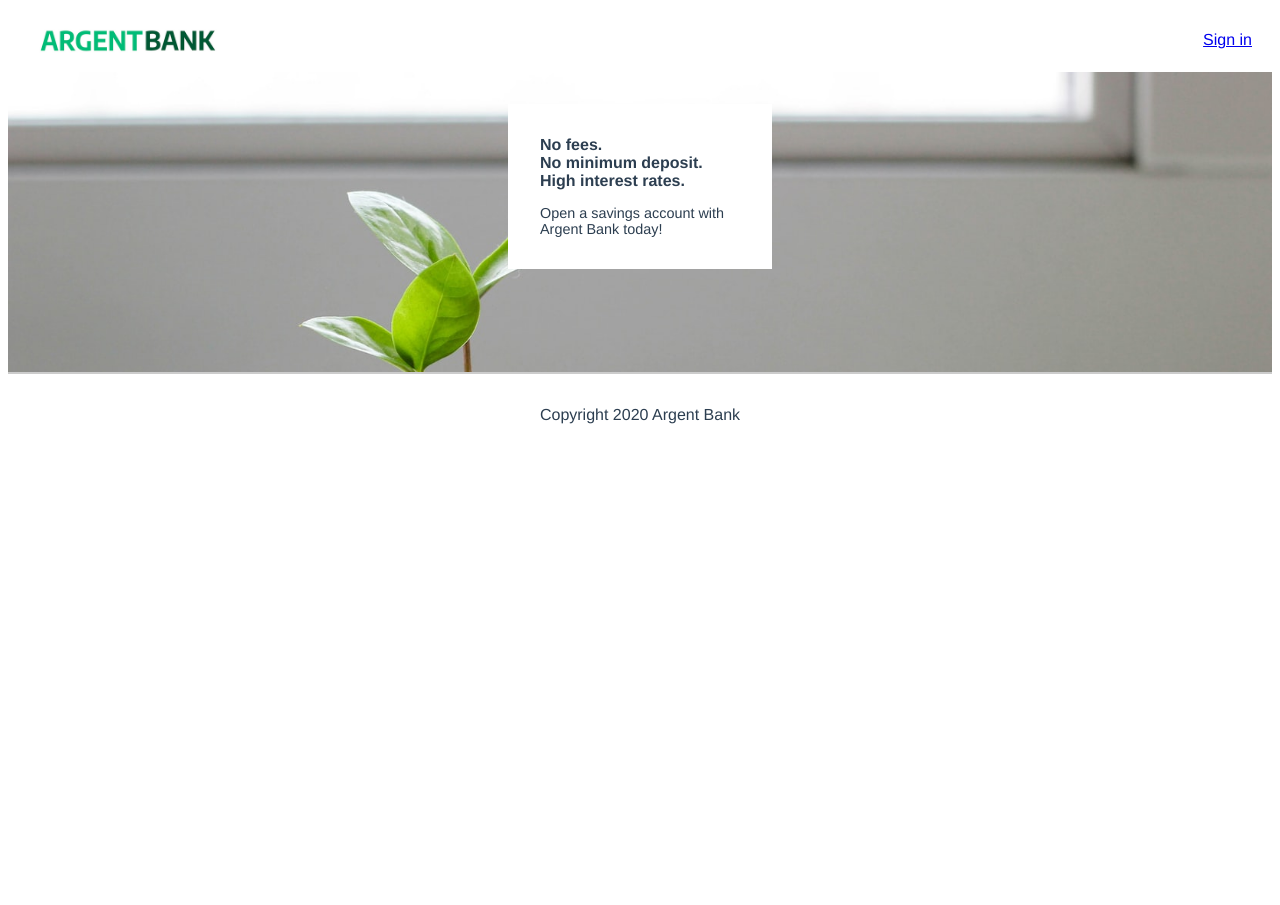
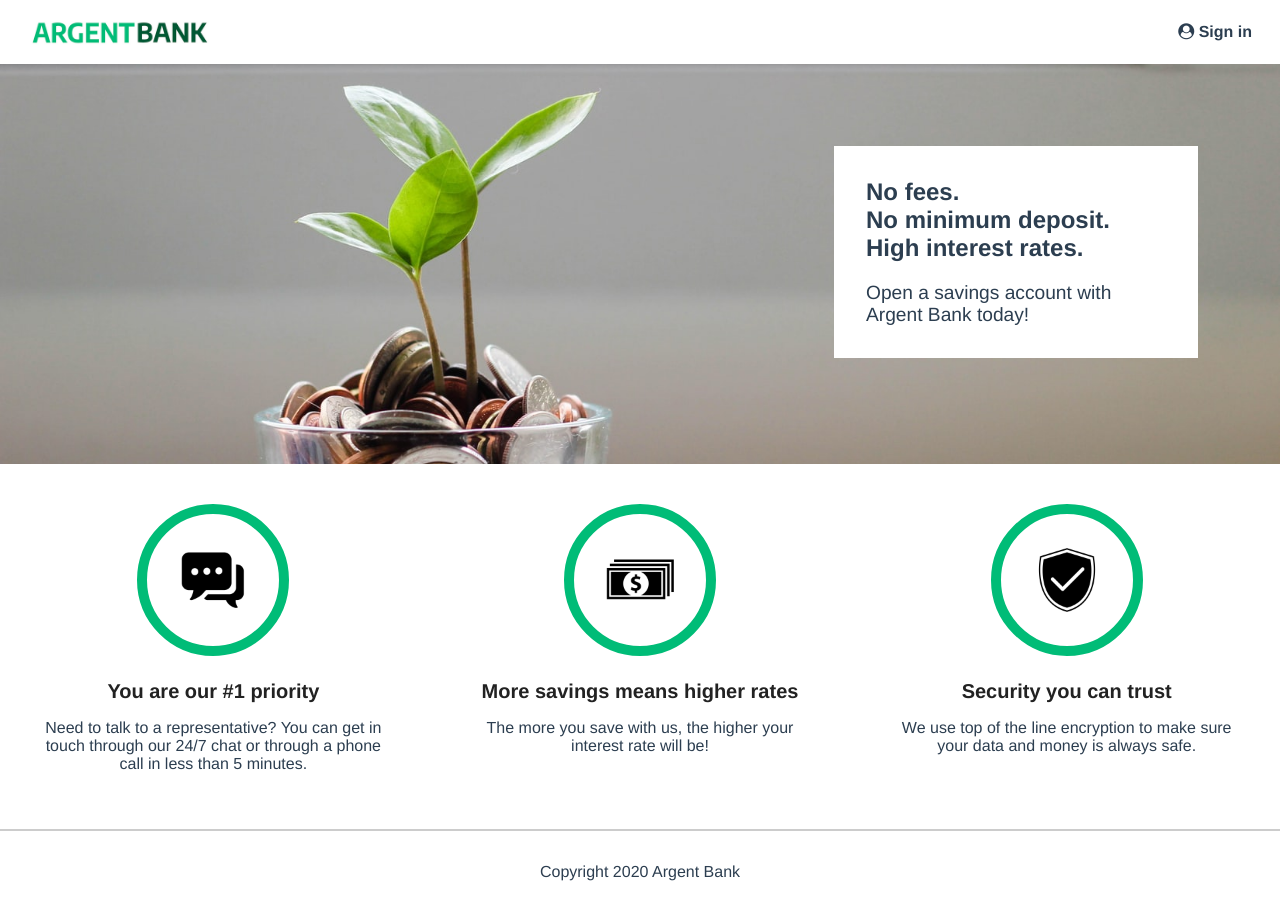
Before and after one commit to Adman59/Argent-Bank, a React (Vite) app in the folder front/: page /home in a window 1280 px wide. Before the commit the page ends 816 px from the top, so only its background shows below. Built offline with nearby package versions, Linux system fonts and the light colour scheme.

Commit message:
Finalisation de la page d'accueil + intégration de la page de login

```diff
--- /dev/null
+++ b/front/src/assets/api/featuresinfo.json
@@ -0,0 +1,23 @@
+[
+    {
+        "id": "01",
+        "image": "src/assets/images/icon-chat.png",
+        "alt": "Chat Icon",
+        "title": "You are our #1 priority",
+        "content": "Need to talk to a representative? You can get in touch through our 24/7 chat or through a phone call in less than 5 minutes."
+    },
+    {
+        "id": "02",
+        "image": "src/assets/images/icon-money.png",
+        "alt": "Money icon",
+        "title": "More savings means higher rates",
+        "content": "The more you save with us, the higher your interest rate will be!"
+    },
+    {
+        "id": "03",
+        "image": "src/assets/images/icon-security.png",
+        "alt": "Security icon",
+        "title": "Security you can trust",
+        "content": "We use top of the line encryption to make sure your data and money is always safe."
+    }
+]
--- a/front/src/components/Features/Features.jsx
+++ b/front/src/components/Features/Features.jsx
@@ -1,12 +1,24 @@
 import './features.css';
+import PropTypes from 'prop-types';
 
-const Features = () => {
+const Features = ({ image, alt, title, description }) => {
     return (
-        <section className='features'>
+        <>
             <h2 className='sr-only'>Features</h2>
-
-        </section>
+            <div className="feature-item">
+                <img src={image} alt={alt} className="feature-icon"></img>
+                <h3 className="feature-item-title">{title}</h3>
+                <p>{description}</p>
+            </div>
+        </>
     );
 };
 
+Features.propTypes = {
+    image: PropTypes.string.isRequired,
+    alt: PropTypes.string.isRequired,
+    title: PropTypes.string.isRequired,
+    description: PropTypes.string.isRequired,
+};
+
 export default Features;
--- a/front/src/components/Features/features.css
+++ b/front/src/components/Features/features.css
@@ -0,0 +1,29 @@
+.features {
+    display: flex;
+    flex-direction: column;
+}
+
+.feature-item {
+    flex: 1;
+    padding: 2.5rem;
+}
+
+.feature-icon {
+    width: 100px;
+    border: 10px solid #00bc77;
+    border-radius: 50%;
+    padding: 1rem;
+}
+
+.feature-item-title {
+    color: #222;
+    font-size: 1.25rem;
+    font-weight: bold;
+    margin-bottom: 0.5rem;
+}
+
+@media (min-width: 920px) {
+    .features {
+        flex-direction: row;
+    }
+}
--- a/front/src/components/Hero/hero.css
+++ b/front/src/components/Hero/hero.css
@@ -27,3 +27,26 @@
     margin-bottom: 0;
     font-size: 0.9rem;
 }
+
+@media (min-width: 920px) {
+    .hero {
+      height: 400px;
+      background-position: 0% 33%;
+    }
+
+    .hero-content {
+      position: absolute;
+      top: 50px;
+      right: 50px;
+      width: 300px;
+      margin: 2rem;
+    }
+
+    .hero-content .subtitle {
+      font-size: 1.5rem;
+    }
+
+    .hero-content .text {
+      font-size: 1.2rem;
+    }
+  }
--- a/front/src/layout/Header/Header.jsx
+++ b/front/src/layout/Header/Header.jsx
@@ -1,19 +1,19 @@
 import { Link } from "react-router-dom";
 import Logo from '../../assets/images/argentBankLogo.png';
+import 'font-awesome/css/font-awesome.min.css';
+
 import './header.css'
 
 const Header = () => {
     return (
-        <div className="Header">
         <header>
             <nav className="main-nav">
                 <Link to="/home" className="main-nav-logo"><img className="main-nav-logo-image" src={Logo} alt="Logo" /></Link>
                 <div>
-                        <Link className="main-nav-item" to="/Login">Sign in</Link>
+                <Link className="main-nav-item" to="/Login"><i className="fa fa-user-circle"></i> Sign in </Link>
                 </div>
             </nav>
         </header>
-        </div>
     );
 };
 
--- a/front/src/layout/Header/header.css
+++ b/front/src/layout/Header/header.css
@@ -14,3 +14,17 @@
     max-width: 100%;
     width: 200px;
 }
+
+.main-nav a {
+    font-weight: bold;
+    color: #2c3e50;
+}
+
+.main-nav-item {
+    text-decoration: none;
+    margin-right: 0.5rem;
+}
+
+.main-nav-item:hover {
+    text-decoration: underline;
+}
--- a/front/src/layout/Layout.jsx
+++ b/front/src/layout/Layout.jsx
@@ -1,19 +1,25 @@
-import { Outlet } from 'react-router-dom';
+import { Outlet, useLocation } from 'react-router-dom';
 
 import Header from './Header/Header';
 import Footer from './Footer/Footer';
-import './layout.css'
+import './layout.css';
 
 const Layout = () => {
+    const location = useLocation(); // Obtenez l'URL actuelle
+
+    // Vérifiez si l'URL est "/user" pour décider si la classe "bg-dark" doit être ajoutée
+    const isUserPage = location.pathname === '/Login';
+    const mainClass = isUserPage ? 'bg-dark' : '';
+
     return (
         <div className="layout">
             <Header />
-            <main>
+            <main className={mainClass}>
                 <Outlet />
             </main>
             <Footer />
         </div>
-    )
-}
+    );
+};
 
-export default Layout
+export default Layout;
--- a/front/src/main.css
+++ b/front/src/main.css
@@ -4,6 +4,10 @@ html {
     -moz-osx-font-smoothing: grayscale;
     text-align: center;
     color: #2c3e50;
+}
+
+body {
+    margin: 0;
 }
 
 .sr-only {
@@ -19,3 +23,11 @@ html {
     width: 1px !important;
     white-space: nowrap !important; /* 3 */
 }
+
+.bg-dark {
+    background-color: #12002b;
+}
+
+main {
+    flex: 1;
+}
--- a/front/src/pages/Auth/Login.jsx
+++ b/front/src/pages/Auth/Login.jsx
@@ -1,8 +1,30 @@
+import { Link } from "react-router-dom";
+import 'font-awesome/css/font-awesome.min.css';
+import './login.css'
+
 const Login = () => {
     return (
-        <div>
-            Ma page de login
-        </div>
+        <>
+        <section className="sign-in-content">
+            <i className="fa fa-user-circle sign-in-icon"></i>
+            <h1>Sign in</h1>
+            <form>
+                <div className="input-wrapper">
+                    <label htmlFor="username">Username</label>
+                    <input type="text" id="username" />
+                </div>
+                <div className="input-wrapper">
+                    <label htmlFor="password">Password</label>
+                    <input type="password" id="password" />
+                </div>
+                <div className="input-remember">
+                    <input type="checkbox" id="remember-me" />
+                    <label htmlFor="remember-me">Remember me</label>
+                </div>
+                <Link className="sign-in-button" to="/User"> Sign in </Link>
+            </form>
+        </section>
+        </>
     );
 };
 
--- /dev/null
+++ b/front/src/pages/Auth/login.css
@@ -0,0 +1,48 @@
+.sign-in-content {
+    box-sizing: border-box;
+    background-color: white;
+    width: 300px;
+    margin: 0 auto;
+    margin-top: 3rem;
+    padding: 2rem;
+  }
+
+/* .sign-in-icon {
+    font-size: 5rem;
+} */
+
+.input-remember {
+    display: flex;
+}
+
+.input-remember label {
+    margin-left: 0.25rem;
+}
+
+.input-wrapper {
+    display: flex;
+    flex-direction: column;
+    text-align: left;
+    margin-bottom: 1rem;
+}
+
+.input-wrapper label {
+    font-weight: bold;
+}
+
+.input-wrapper input {
+    padding: 5px;
+    font-size: 1.2rem;
+}
+
+.sign-in-button {
+    display: block;
+    width: 100%;
+    padding: 8px 0;
+    font-size: 1.1rem;
+    font-weight: bold;
+    margin-top: 1rem;
+    border-color: #00bc77;
+    background-color: #00bc77;
+    color: #fff;
+}
--- a/front/src/pages/Public/Home/Home.jsx
+++ b/front/src/pages/Public/Home/Home.jsx
@@ -1,9 +1,18 @@
+import Features from "../../../components/Features/Features";
 import Hero from "../../../components/Hero/Hero";
+import datafeatures from "../../../assets/api/featuresinfo.json";
 
 const Home = () => {
     return (
         <div>
             <Hero />
+            <section className='features'>
+            {
+                datafeatures.map((value) =>
+                <Features key={value.id} image={value.image} alt={value.alt} title={value.title} description={value.content} />
+                )
+            }
+            </section>
         </div>
     );
 };
```
Lines whose indentation alone changed are shown as unchanged.
